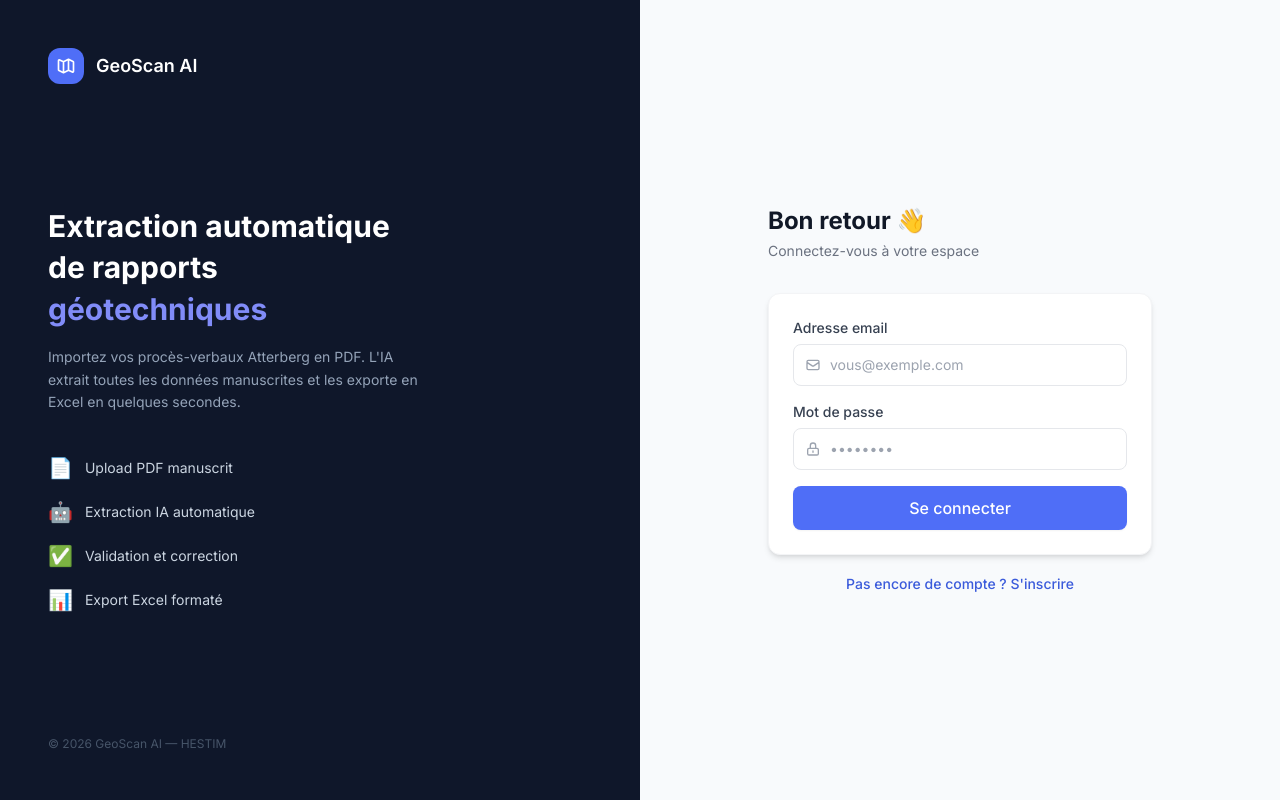
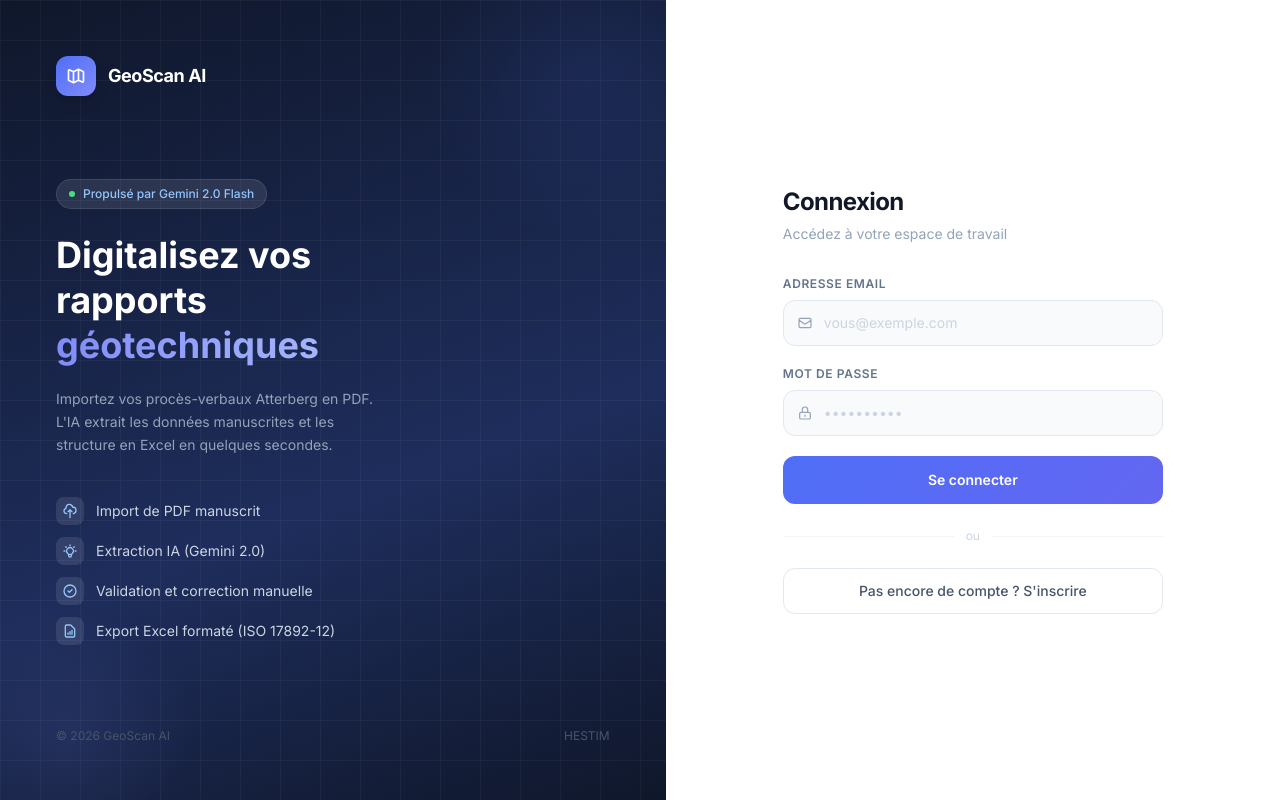
Before and after one commit to AMij0101982872/geoscan-ai, a React (Vite) app: page /login in a window 1280 px wide. Built offline with nearby package versions, Linux system fonts and the light colour scheme; no server answers.

Commit message:
Redesign Login page — pro layout, gradient panel, no emojis

```diff
--- a/src/pages/Login.jsx
+++ b/src/pages/Login.jsx
@@ -1,5 +1,44 @@
 import { useState } from 'react'
 import { supabase } from '../lib/supabase'
+
+const FEATURES = [
+  {
+    icon: (
+      <svg className="w-4 h-4" fill="none" stroke="currentColor" viewBox="0 0 24 24">
+        <path strokeLinecap="round" strokeLinejoin="round" strokeWidth={2}
+          d="M7 16a4 4 0 01-.88-7.903A5 5 0 1115.9 6L16 6a5 5 0 011 9.9M15 13l-3-3m0 0l-3 3m3-3v12" />
+      </svg>
+    ),
+    label: 'Import de PDF manuscrit',
+  },
+  {
+    icon: (
+      <svg className="w-4 h-4" fill="none" stroke="currentColor" viewBox="0 0 24 24">
+        <path strokeLinecap="round" strokeLinejoin="round" strokeWidth={2}
+          d="M9.663 17h4.673M12 3v1m6.364 1.636l-.707.707M21 12h-1M4 12H3m3.343-5.657l-.707-.707m2.828 9.9a5 5 0 117.072 0l-.548.547A3.374 3.374 0 0014 18.469V19a2 2 0 11-4 0v-.531c0-.895-.356-1.754-.988-2.386l-.548-.547z" />
+      </svg>
+    ),
+    label: 'Extraction IA (Gemini 2.0)',
+  },
+  {
+    icon: (
+      <svg className="w-4 h-4" fill="none" stroke="currentColor" viewBox="0 0 24 24">
+        <path strokeLinecap="round" strokeLinejoin="round" strokeWidth={2}
+          d="M9 12l2 2 4-4m6 2a9 9 0 11-18 0 9 9 0 0118 0z" />
+      </svg>
+    ),
+    label: 'Validation et correction manuelle',
+  },
+  {
+    icon: (
+      <svg className="w-4 h-4" fill="none" stroke="currentColor" viewBox="0 0 24 24">
+        <path strokeLinecap="round" strokeLinejoin="round" strokeWidth={2}
+          d="M9 17v-2m3 2v-4m3 4v-6m2 10H7a2 2 0 01-2-2V5a2 2 0 012-2h5.586a1 1 0 01.707.293l5.414 5.414a1 1 0 01.293.707V19a2 2 0 01-2 2z" />
+      </svg>
+    ),
+    label: 'Export Excel formaté (ISO 17892-12)',
+  },
+]
 
 export default function Login() {
   const [email, setEmail] = useState('')
@@ -27,53 +66,80 @@ export default function Login() {
 
   return (
     <div className="min-h-screen flex">
-      {/* Left panel */}
-      <div className="hidden lg:flex w-1/2 bg-slate-900 flex-col justify-between p-12">
-        <div className="flex items-center gap-3">
-          <div className="w-9 h-9 rounded-xl bg-brand-500 flex items-center justify-center">
+
+      {/* ── Left panel ─────────────────────────────────────────── */}
+      <div className="hidden lg:flex w-[52%] flex-col justify-between p-14 relative overflow-hidden"
+        style={{ background: 'linear-gradient(160deg, #0f172a 0%, #1e2d5c 60%, #0f172a 100%)' }}>
+
+        {/* Decorative grid */}
+        <div className="absolute inset-0 opacity-[0.04]"
+          style={{ backgroundImage: 'linear-gradient(#fff 1px, transparent 1px), linear-gradient(90deg, #fff 1px, transparent 1px)', backgroundSize: '40px 40px' }} />
+
+        {/* Glow */}
+        <div className="absolute top-[-80px] right-[-80px] w-80 h-80 rounded-full opacity-10"
+          style={{ background: 'radial-gradient(circle, #4f6ef7 0%, transparent 70%)' }} />
+        <div className="absolute bottom-[-60px] left-[-60px] w-64 h-64 rounded-full opacity-10"
+          style={{ background: 'radial-gradient(circle, #818cf8 0%, transparent 70%)' }} />
+
+        {/* Logo */}
+        <div className="relative flex items-center gap-3">
+          <div className="w-10 h-10 rounded-xl flex items-center justify-center shadow-lg"
+            style={{ background: 'linear-gradient(135deg, #4f6ef7, #818cf8)' }}>
             <svg className="w-5 h-5 text-white" fill="none" stroke="currentColor" viewBox="0 0 24 24">
               <path strokeLinecap="round" strokeLinejoin="round" strokeWidth={2}
                 d="M9 20l-5.447-2.724A1 1 0 013 16.382V5.618a1 1 0 011.447-.894L9 7m0 13l6-3m-6 3V7m6 10l4.553 2.276A1 1 0 0021 18.382V7.618a1 1 0 00-.553-.894L15 4m0 13V4m0 0L9 7" />
             </svg>
           </div>
-          <span className="text-white font-semibold text-lg">GeoScan AI</span>
+          <span className="text-white font-bold text-lg tracking-tight">GeoScan AI</span>
         </div>
 
-        <div>
-          <h2 className="text-3xl font-bold text-white leading-snug mb-4">
-            Extraction automatique<br />de rapports<br />
-            <span className="text-brand-400">géotechniques</span>
+        {/* Main copy */}
+        <div className="relative">
+          <div className="inline-flex items-center gap-2 bg-white/10 border border-white/10 text-blue-300 text-xs font-medium px-3 py-1.5 rounded-full mb-6">
+            <span className="w-1.5 h-1.5 rounded-full bg-green-400 animate-pulse" />
+            Propulsé par Gemini 2.0 Flash
+          </div>
+
+          <h2 className="text-4xl font-bold text-white leading-tight mb-5">
+            Digitalisez vos<br />
+            rapports<br />
+            <span style={{ background: 'linear-gradient(90deg, #818cf8, #a5b4fc)', WebkitBackgroundClip: 'text', WebkitTextFillColor: 'transparent' }}>
+              géotechniques
+            </span>
           </h2>
-          <p className="text-slate-400 text-sm leading-relaxed max-w-sm">
-            Importez vos procès-verbaux Atterberg en PDF. L'IA extrait toutes les données manuscrites et les exporte en Excel en quelques secondes.
+
+          <p className="text-slate-400 text-sm leading-relaxed max-w-xs mb-10">
+            Importez vos procès-verbaux Atterberg en PDF. L'IA extrait les données manuscrites et les structure en Excel en quelques secondes.
           </p>
 
-          <div className="mt-10 space-y-4">
-            {[
-              { icon: '📄', label: 'Upload PDF manuscrit' },
-              { icon: '🤖', label: 'Extraction IA automatique' },
-              { icon: '✅', label: 'Validation et correction' },
-              { icon: '📊', label: 'Export Excel formaté' },
-            ].map(f => (
+          {/* Features */}
+          <div className="space-y-3">
+            {FEATURES.map(f => (
               <div key={f.label} className="flex items-center gap-3">
-                <span className="text-xl">{f.icon}</span>
+                <div className="w-7 h-7 rounded-lg bg-white/10 flex items-center justify-center flex-shrink-0 text-blue-300">
+                  {f.icon}
+                </div>
                 <span className="text-slate-300 text-sm">{f.label}</span>
               </div>
             ))}
           </div>
         </div>
 
-        <div className="text-slate-600 text-xs">
-          © 2026 GeoScan AI — HESTIM
+        {/* Footer */}
+        <div className="relative flex items-center justify-between">
+          <span className="text-slate-600 text-xs">© 2026 GeoScan AI</span>
+          <span className="text-slate-600 text-xs">HESTIM</span>
         </div>
       </div>
 
-      {/* Right panel */}
-      <div className="flex-1 flex items-center justify-center p-8 bg-slate-50">
-        <div className="w-full max-w-sm">
+      {/* ── Right panel ────────────────────────────────────────── */}
+      <div className="flex-1 flex items-center justify-center bg-white p-8">
+        <div className="w-full max-w-[380px]">
+
           {/* Mobile logo */}
-          <div className="flex items-center gap-3 mb-8 lg:hidden">
-            <div className="w-9 h-9 rounded-xl bg-brand-500 flex items-center justify-center">
+          <div className="flex items-center gap-3 mb-10 lg:hidden">
+            <div className="w-9 h-9 rounded-xl flex items-center justify-center"
+              style={{ background: 'linear-gradient(135deg, #4f6ef7, #818cf8)' }}>
               <svg className="w-5 h-5 text-white" fill="none" stroke="currentColor" viewBox="0 0 24 24">
                 <path strokeLinecap="round" strokeLinejoin="round" strokeWidth={2}
                   d="M9 20l-5.447-2.724A1 1 0 013 16.382V5.618a1 1 0 011.447-.894L9 7m0 13l6-3m-6 3V7m6 10l4.553 2.276A1 1 0 0021 18.382V7.618a1 1 0 00-.553-.894L15 4m0 13V4m0 0L9 7" />
@@ -82,63 +148,67 @@ export default function Login() {
             <span className="font-bold text-xl text-gray-900">GeoScan AI</span>
           </div>
 
+          {/* Heading */}
           <div className="mb-8">
-            <h1 className="text-2xl font-bold text-gray-900">
-              {mode === 'login' ? 'Bon retour 👋' : 'Créer un compte'}
+            <h1 className="text-2xl font-bold text-gray-900 tracking-tight">
+              {mode === 'login' ? 'Connexion' : 'Créer un compte'}
             </h1>
-            <p className="text-sm text-gray-500 mt-1">
-              {mode === 'login' ? 'Connectez-vous à votre espace' : 'Rejoignez GeoScan AI'}
+            <p className="text-sm text-slate-400 mt-1.5">
+              {mode === 'login'
+                ? 'Accédez à votre espace de travail'
+                : 'Rejoignez GeoScan AI dès maintenant'}
             </p>
           </div>
 
-          <div className="card p-6 shadow-md">
-            <form onSubmit={handleSubmit} className="space-y-4">
+          {/* Form */}
+          <form onSubmit={handleSubmit} className="space-y-5">
+            {/* Email */}
             <div>
-                <label className="block text-sm font-medium text-gray-700 mb-1.5">
+              <label className="block text-xs font-semibold text-slate-500 uppercase tracking-wider mb-2">
                 Adresse email
               </label>
               <div className="relative">
-                  <div className="absolute inset-y-0 left-0 pl-3 flex items-center pointer-events-none">
-                    <svg className="w-4 h-4 text-gray-400" fill="none" stroke="currentColor" viewBox="0 0 24 24">
-                      <path strokeLinecap="round" strokeLinejoin="round" strokeWidth={2}
+                <svg className="absolute left-3.5 top-1/2 -translate-y-1/2 w-4 h-4 text-slate-400 pointer-events-none"
+                  fill="none" stroke="currentColor" viewBox="0 0 24 24">
+                  <path strokeLinecap="round" strokeLinejoin="round" strokeWidth={1.8}
                     d="M3 8l7.89 5.26a2 2 0 002.22 0L21 8M5 19h14a2 2 0 002-2V7a2 2 0 00-2-2H5a2 2 0 00-2 2v10a2 2 0 002 2z" />
                 </svg>
-                  </div>
                 <input
                   type="email"
-                    className="input pl-9"
                   placeholder="vous@exemple.com"
                   value={email}
                   onChange={e => setEmail(e.target.value)}
                   required
+                  className="w-full pl-10 pr-4 py-3 bg-slate-50 border border-slate-200 rounded-xl text-sm text-gray-900 placeholder-slate-300 focus:outline-none focus:ring-2 focus:ring-brand-500/30 focus:border-brand-400 transition-all"
                 />
               </div>
             </div>
 
+            {/* Password */}
             <div>
-                <label className="block text-sm font-medium text-gray-700 mb-1.5">
+              <label className="block text-xs font-semibold text-slate-500 uppercase tracking-wider mb-2">
                 Mot de passe
               </label>
               <div className="relative">
-                  <div className="absolute inset-y-0 left-0 pl-3 flex items-center pointer-events-none">
-                    <svg className="w-4 h-4 text-gray-400" fill="none" stroke="currentColor" viewBox="0 0 24 24">
-                      <path strokeLinecap="round" strokeLinejoin="round" strokeWidth={2}
+                <svg className="absolute left-3.5 top-1/2 -translate-y-1/2 w-4 h-4 text-slate-400 pointer-events-none"
+                  fill="none" stroke="currentColor" viewBox="0 0 24 24">
+                  <path strokeLinecap="round" strokeLinejoin="round" strokeWidth={1.8}
                     d="M12 15v2m-6 4h12a2 2 0 002-2v-6a2 2 0 00-2-2H6a2 2 0 00-2 2v6a2 2 0 002 2zm10-10V7a4 4 0 00-8 0v4h8z" />
                 </svg>
-                  </div>
                 <input
                   type="password"
-                    className="input pl-9"
-                    placeholder="••••••••"
+                  placeholder="••••••••••"
                   value={password}
                   onChange={e => setPassword(e.target.value)}
                   required
+                  className="w-full pl-10 pr-4 py-3 bg-slate-50 border border-slate-200 rounded-xl text-sm text-gray-900 placeholder-slate-300 focus:outline-none focus:ring-2 focus:ring-brand-500/30 focus:border-brand-400 transition-all"
                 />
               </div>
             </div>
 
+            {/* Error / Success */}
             {error && (
-                <div className="flex items-start gap-2 bg-red-50 text-red-700 text-sm px-3 py-2.5 rounded-lg border border-red-100">
+              <div className="flex items-start gap-2.5 bg-red-50 text-red-700 text-sm px-4 py-3 rounded-xl border border-red-100">
                 <svg className="w-4 h-4 mt-0.5 flex-shrink-0" fill="none" stroke="currentColor" viewBox="0 0 24 24">
                   <path strokeLinecap="round" strokeLinejoin="round" strokeWidth={2}
                     d="M12 8v4m0 4h.01M21 12a9 9 0 11-18 0 9 9 0 0118 0z" />
@@ -147,7 +217,7 @@ export default function Login() {
               </div>
             )}
             {success && (
-                <div className="flex items-center gap-2 bg-green-50 text-green-700 text-sm px-3 py-2.5 rounded-lg border border-green-100">
+              <div className="flex items-center gap-2.5 bg-green-50 text-green-700 text-sm px-4 py-3 rounded-xl border border-green-100">
                 <svg className="w-4 h-4 flex-shrink-0" fill="none" stroke="currentColor" viewBox="0 0 24 24">
                   <path strokeLinecap="round" strokeLinejoin="round" strokeWidth={2}
                     d="M9 12l2 2 4-4m6 2a9 9 0 11-18 0 9 9 0 0118 0z" />
@@ -156,7 +226,13 @@ export default function Login() {
               </div>
             )}
 
-              <button type="submit" className="btn-primary w-full justify-center flex items-center gap-2 py-2.5" disabled={loading}>
+            {/* Submit */}
+            <button
+              type="submit"
+              disabled={loading}
+              className="w-full flex items-center justify-center gap-2 py-3.5 rounded-xl text-sm font-semibold text-white transition-all disabled:opacity-60"
+              style={{ background: loading ? '#94a3b8' : 'linear-gradient(135deg, #4f6ef7, #6366f1)' }}
+            >
               {loading ? (
                 <>
                   <span className="animate-spin rounded-full h-4 w-4 border-2 border-white border-t-transparent" />
@@ -167,16 +243,22 @@ export default function Login() {
               )}
             </button>
           </form>
+
+          {/* Divider */}
+          <div className="flex items-center gap-3 my-6">
+            <div className="flex-1 h-px bg-slate-100" />
+            <span className="text-xs text-slate-300">ou</span>
+            <div className="flex-1 h-px bg-slate-100" />
           </div>
 
-          <div className="mt-4 text-center">
+          {/* Toggle mode */}
           <button
             onClick={() => { setMode(m => m === 'login' ? 'register' : 'login'); setError(''); setSuccess('') }}
-              className="text-sm text-brand-600 hover:text-brand-700 font-medium transition-colors"
+            className="w-full py-3 rounded-xl border border-slate-200 text-sm font-medium text-slate-600 hover:bg-slate-50 hover:border-slate-300 transition-all"
           >
             {mode === 'login' ? "Pas encore de compte ? S'inscrire" : 'Déjà un compte ? Se connecter'}
           </button>
-          </div>
+
         </div>
       </div>
     </div>
```
Lines whose indentation alone changed are shown as unchanged.
